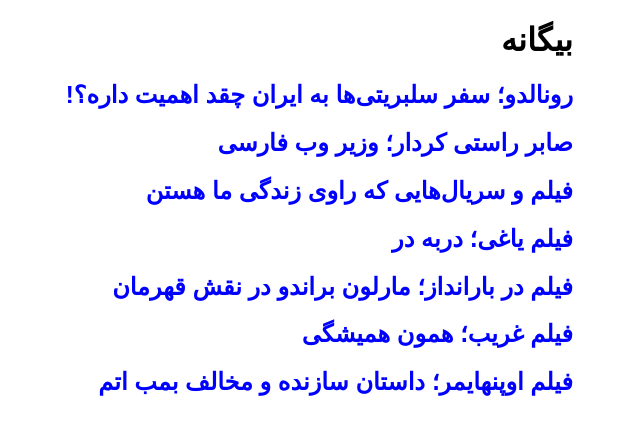
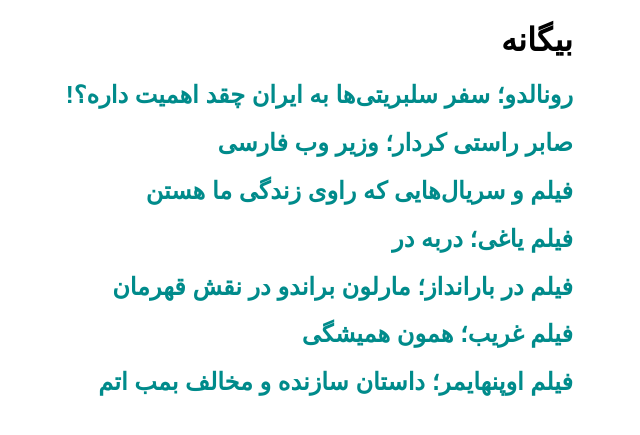
Before and after one commit to darkblog/darkblog.github.io, a Jekyll site: the page built from index.html, in a window 1280 px wide. Shown: the top 435 px of the page, without its empty margins (577-1217 px from the left). Built offline with Jekyll 4.4.1, drawn with Linux system fonts in a browser that asks for light colours.

Commit message:
Update index.html

```diff
--- a/index.html
+++ b/index.html
@@ -8,7 +8,7 @@
 <title>بیگانه</title>
 <meta name="description" content="بیگانه">
 <meta name="viewport" content="width=device-width">
-<style>body{font-family:sans-serif;margin:auto;padding:0 1em;max-width:48em}a{text-decoration:none;color:blue}</style>
+<style>body{font-family:sans-serif;margin:auto;padding:0 1em;max-width:48em}a{text-decoration:none;color:darkcyan}</style>
 </head>
 <body>
 <h1>بیگانه</h1>
```
